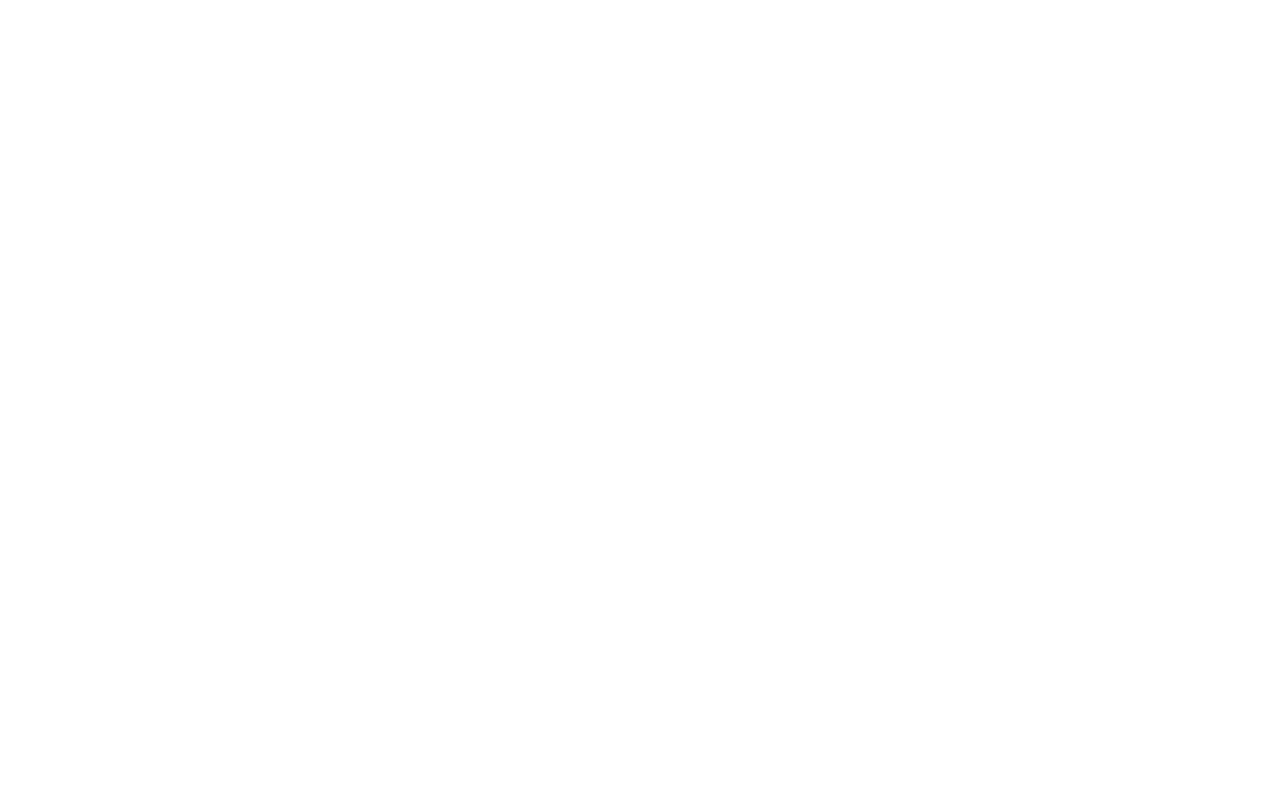
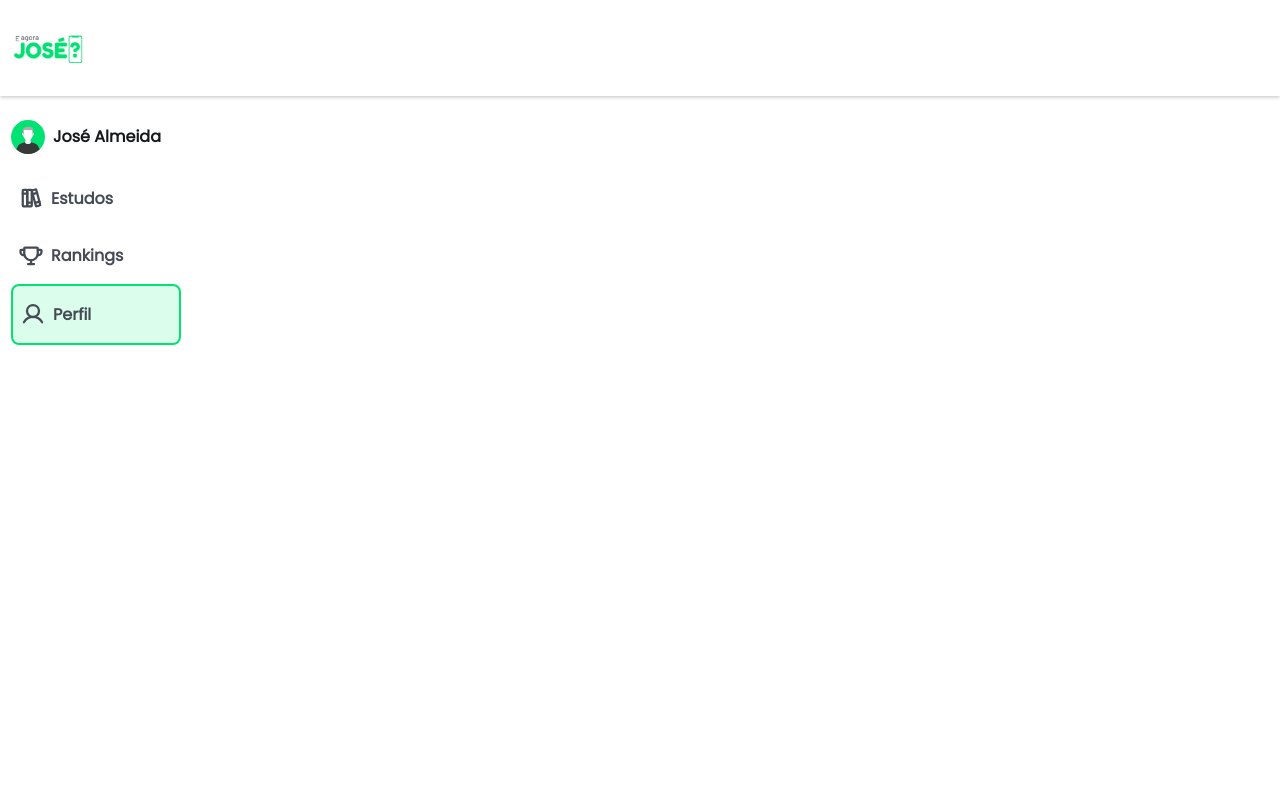
Before and after one commit to ThiagoBonito/and-now-jose, a React (Vite) app: page /Perfil in a window 1280 px wide. Before the commit this address had no page. Shown: the top 800 px of the page. Built offline with nearby package versions, Linux system fonts and the light colour scheme.

Commit message:
feat(*):  new pages

```diff
--- a/src/Router.tsx
+++ b/src/Router.tsx
@@ -3,6 +3,8 @@ import { Login } from "./pages/Login";
 import { Register } from "./pages/Register";
 import { DefaultLayout } from "./layouts/DefaultLayout";
 import { Home } from "./pages/Home";
+import { Rankings } from "./pages/Rankings";
+import { Perfil } from "./pages/Perfil";
 import { WhatsApp as WhatsAppModule } from "./pages/Modules/WhatsApp";
 import { Internet as InternetModule } from "./pages/Modules/Internet";
 import { Seguranca as SegurancaModule } from "./pages/Modules/Seguranca";
@@ -30,6 +32,12 @@ export function Router() {
         <Route path="/Home/Tests/Internet" element={<InternetTest />} />
         <Route path="/Home/Tests/Seguranca" element={<SegurancaTest />} />
       </Route>
+      <Route path="/Rankings" element={<DefaultLayout />}>
+        <Route path="/Rankings" element={<Rankings />} />
+      </Route>
+      <Route path="/Perfil" element={<DefaultLayout />}>
+        <Route path="/Perfil" element={<Perfil />} />
+      </Route>
     </Routes>
   );
 }
--- a/src/components/Sidebar/index.tsx
+++ b/src/components/Sidebar/index.tsx
@@ -4,6 +4,8 @@ import { SidebarContainer } from "./styles";
 import { useNavigate } from "react-router-dom";
 
 export const Sidebar = () => {
+  const url = window.location.href;
+  const activePage = url.split("/");
   const navigate = useNavigate();
 
   return (
@@ -14,15 +16,37 @@ export const Sidebar = () => {
           <p>José Almeida</p>
         </div>
         <div className="buttons">
-          <button className="page" onClick={() => navigate("/Home")}>
+          <button
+            className={
+              `page` +
+              ` ${activePage[activePage.length - 1] === "Home" ? "active" : ""}`
+            }
+            onClick={() => navigate("/Home")}
+          >
             <Books size={24} color="#454B54" weight="bold" />
             <p>Estudos</p>
           </button>
-          <button className="page" onClick={() => navigate("/Rankings")}>
+          <button
+            className={
+              `page` +
+              ` ${
+                activePage[activePage.length - 1] === "Rankings" ? "active" : ""
+              }`
+            }
+            onClick={() => navigate("/Rankings")}
+          >
             <Trophy size={24} color="#454B54" weight="bold" />
             <p>Rankings</p>
           </button>
-          <button className="page" onClick={() => navigate("/Perfil")}>
+          <button
+            className={
+              `page` +
+              ` ${
+                activePage[activePage.length - 1] === "Perfil" ? "active" : ""
+              }`
+            }
+            onClick={() => navigate("/Perfil")}
+          >
             <User size={24} color="#454B54" weight="bold" />
             <p>Perfil</p>
           </button>
--- a/src/components/Sidebar/styles.ts
+++ b/src/components/Sidebar/styles.ts
@@ -54,6 +54,10 @@ export const SidebarContainer = styled.div`
       background-color: ${(props) => props.theme["green-100"]};
     }
   }
+  .active {
+    border: 2px solid ${(props) => props.theme["green-400"]};
+    background-color: ${(props) => props.theme["green-100"]};
+  }
 
   .exit {
     display: flex;
--- /dev/null
+++ b/src/pages/Perfil/index.tsx
@@ -0,0 +1,10 @@
+import { Sidebar } from "../../components/Sidebar";
+import { PerfilContainer } from "./styles";
+
+export const Perfil = () => {
+  return (
+    <PerfilContainer>
+      <Sidebar />
+    </PerfilContainer>
+  );
+};
--- /dev/null
+++ b/src/pages/Perfil/styles.ts
@@ -0,0 +1,6 @@
+import styled from "styled-components";
+
+export const PerfilContainer = styled.div`
+  display: flex;
+  flex: 1;
+`;
--- /dev/null
+++ b/src/pages/Rankings/index.tsx
@@ -0,0 +1,10 @@
+import { Sidebar } from "../../components/Sidebar";
+import { RankingContainer } from "./styles";
+
+export const Rankings = () => {
+  return (
+    <RankingContainer>
+      <Sidebar />
+    </RankingContainer>
+  );
+};
--- /dev/null
+++ b/src/pages/Rankings/styles.ts
@@ -0,0 +1,6 @@
+import styled from "styled-components";
+
+export const RankingContainer = styled.div`
+  display: flex;
+  flex: 1;
+`;
```
